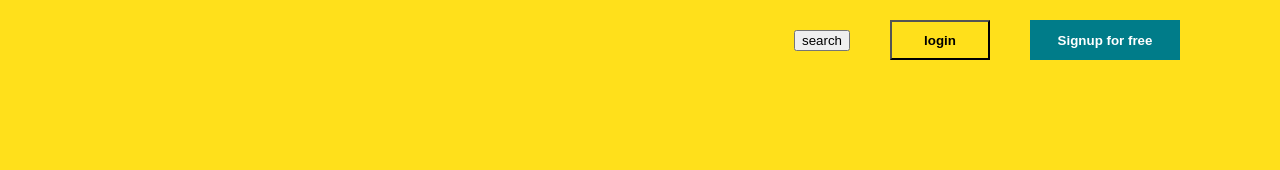
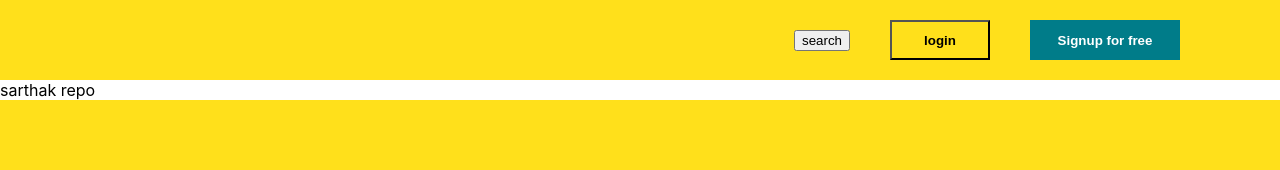
Before and after one commit to sarthakbakshii/mailchimp-clone, a React (Create React App) app: page / in a window 1280 px wide. Shown: the top 170 px of the page. Built offline with nearby package versions, Linux system fonts and the light colour scheme; no server answers; the database is empty.

Commit message:
sarthak 7

```diff
--- a/src/Components/TestNavbar.jsx
+++ b/src/Components/TestNavbar.jsx
@@ -54,6 +54,7 @@ export const TestNavbar = () =>{
                         <button className="signup">Signup for free</button>
             </div>
             <div className="navSpace"></div>
+            <div> sarthak repo</div>
 
             </>)
 }
```
